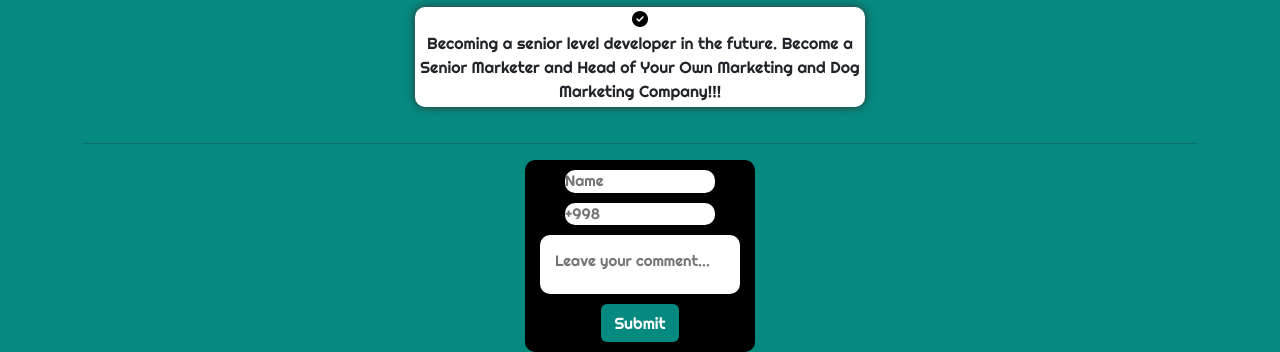
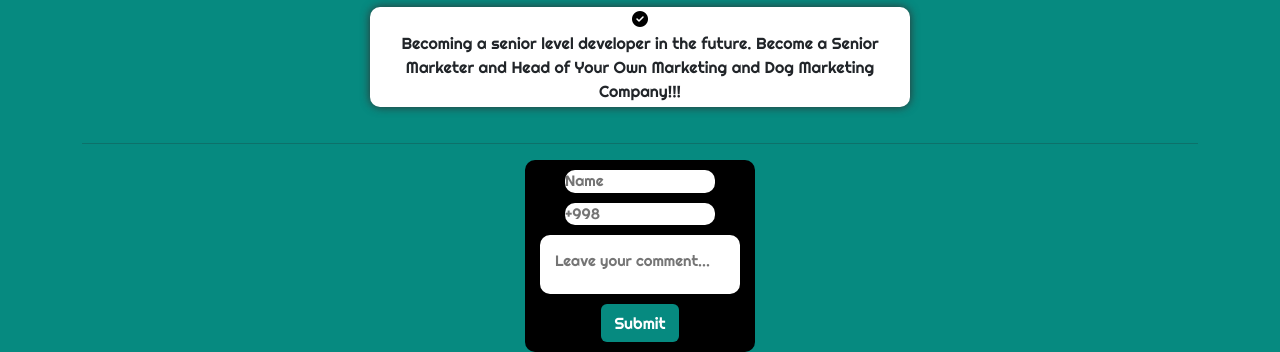
Before and after one commit to itluxuz/portfolio-html, a website built with Parcel: page index.html in a window 1280 px wide. Shown: the part 1070-1422 px from the top of the page. Built offline with nearby package versions, Linux system fonts and the light colour scheme.

Commit message:
yappi yangi

```diff
--- a/style.css
+++ b/style.css
@@ -131,7 +131,9 @@ body {
   }
 }
 @media screen and (max-width: 600px) {
-
+  .kotta-home{
+  width: 230px !important;
+}
 .ism-home{
 
   width: 120px  !important;
@@ -215,9 +217,7 @@ body {
 }
 @media screen and (max-width: 350px) {
 
-.kotta-home{
-  width: 230px !important;
-}
+
   .swiper {
     transform: scale(0.6);
   }
@@ -458,7 +458,7 @@ flex-direction: column;
 }
 
 .kotta-home{
-  width: 450px;
+  width: 540px;
   height: 100px;
    border-radius: 10px;
    background-color: #fff;
```
